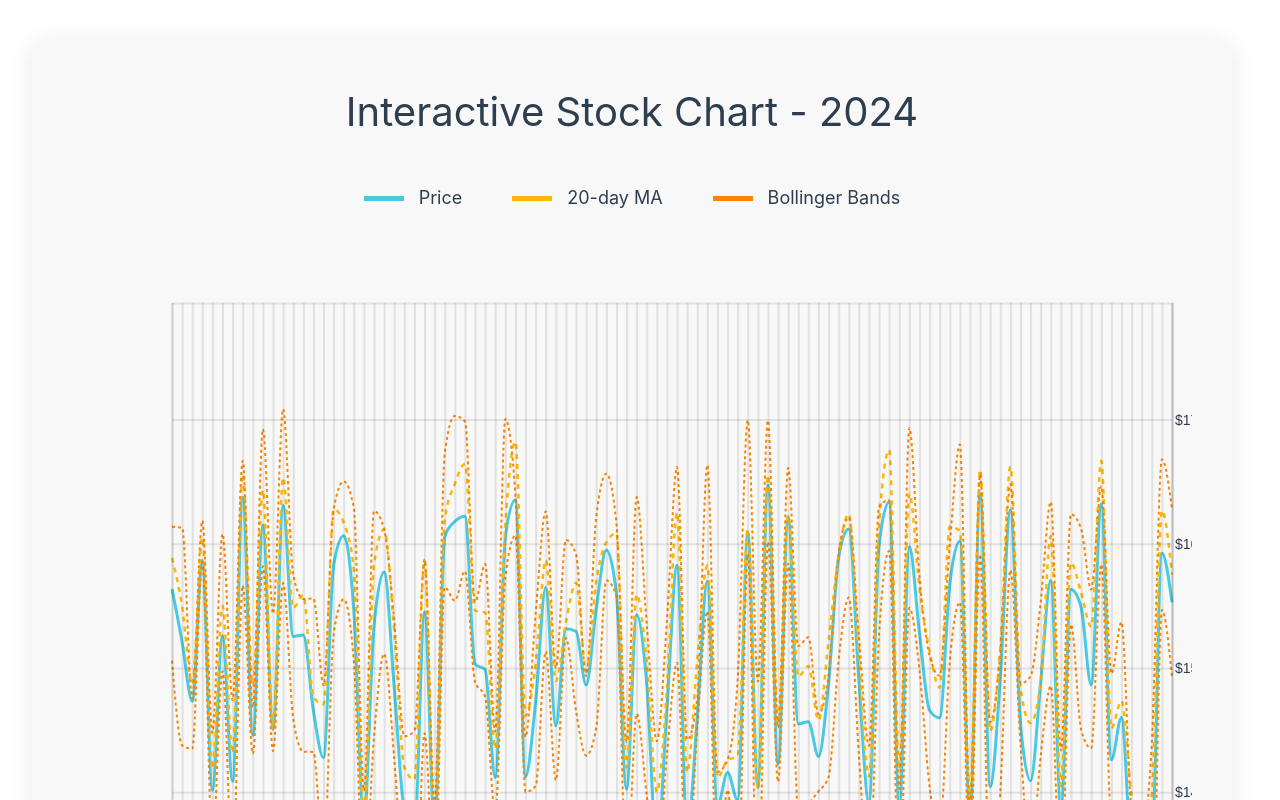
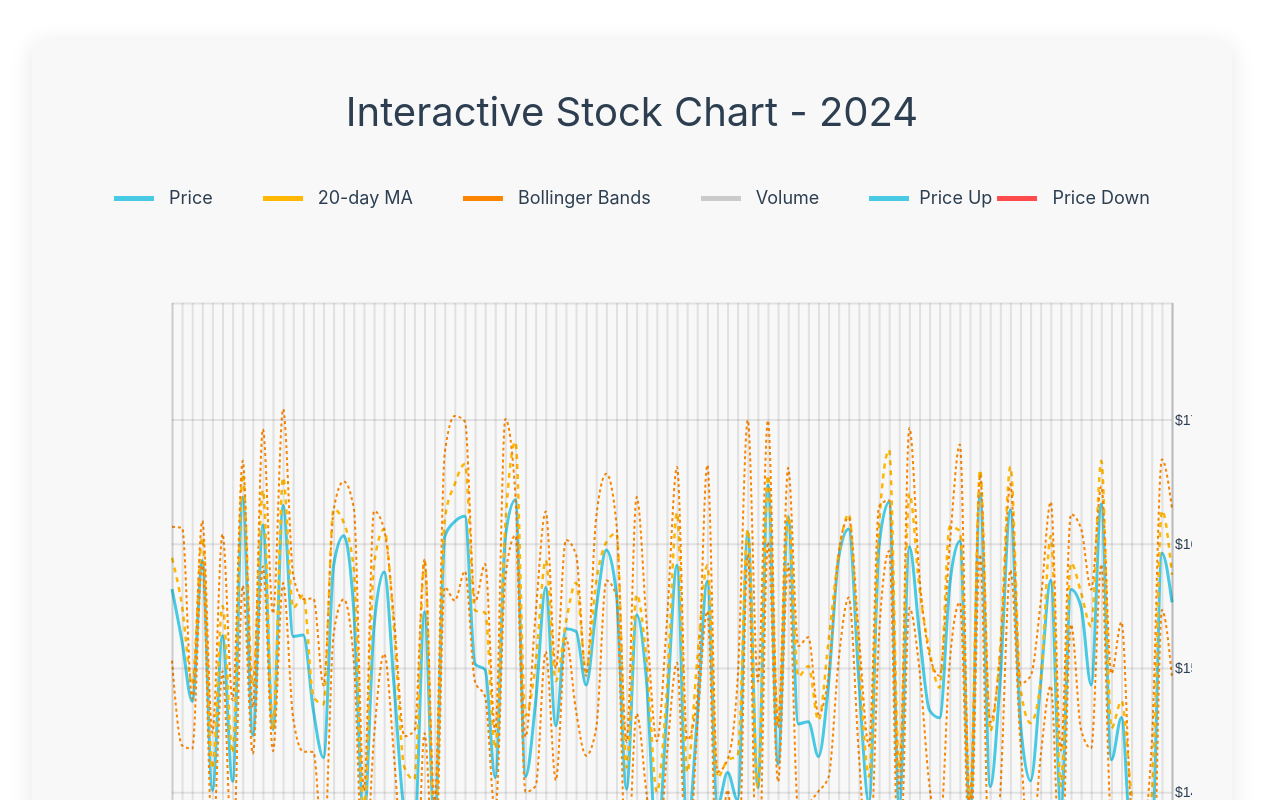
Before and after one commit to ihrskyfish/project, a Vue app: page / in a window 1280 px wide. Shown: the top 800 px of the page. Built offline with nearby package versions, Linux system fonts and the light colour scheme.

Commit message:
add all legend

```diff
--- a/src/components/StockChart.vue
+++ b/src/components/StockChart.vue
@@ -327,6 +327,11 @@ onUnmounted(() => {
             <span><span class="legend-color price"></span>Price</span>
             <span><span class="legend-color ma20"></span>20-day MA</span>
             <span><span class="legend-color bollinger"></span>Bollinger Bands</span>
+            <span><span class="legend-color volume"></span>Volume</span>
+            <span class="legend-item">
+                <span class="legend-color up"></span>Price Up
+                <span class="legend-color down"></span>Price Down
+            </span>
         </div>
         <div ref="chartRef" class="chart-container"></div>
         <div ref="tooltipRef" class="tooltip"></div>
@@ -389,6 +394,24 @@ h2 {
 
 .legend-color.bollinger {
     background: #FB8500;
+}
+
+.legend-color.volume {
+    background: rgba(100, 100, 100, 0.3);
+}
+
+.legend-color.up {
+    background: #48CAE4;
+    margin-right: 5px;
+}
+
+.legend-color.down {
+    background: #FF4B4B;
+}
+
+.legend-item {
+    display: flex;
+    align-items: center;
 }
 
 .tooltip {
```
